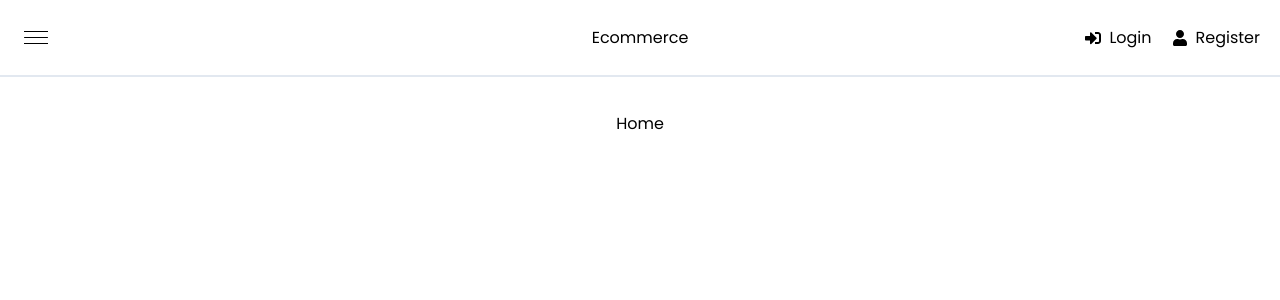
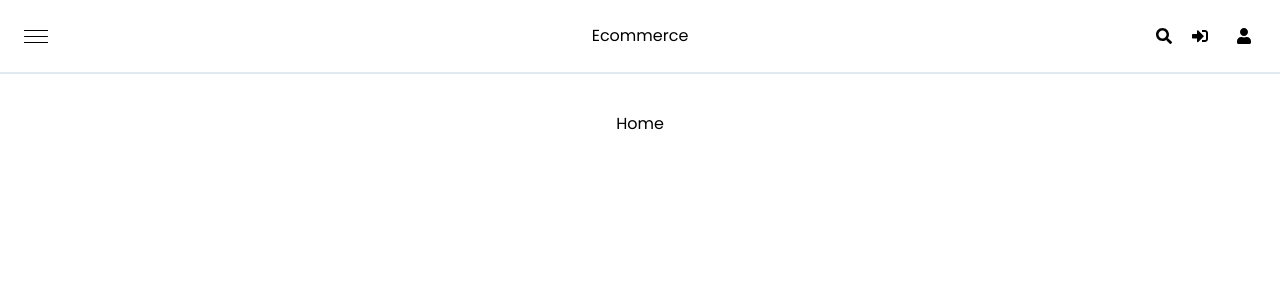
Before and after one commit to stefanlple/Ecommerce, a React (Create React App) app in the folder frontend/: page / in a window 1280 px wide. Shown: the top 300 px of the page. Built offline with nearby package versions, Linux system fonts and the light colour scheme.

Commit message:
add header searchbar

```diff
--- a/frontend/src/components/Header.jsx
+++ b/frontend/src/components/Header.jsx
@@ -1,9 +1,10 @@
-import React from "react";
+import React, { useState } from "react";
 import {
   FaSignOutAlt,
   FaSignInAlt,
   FaUser,
   FaShoppingCart,
+  FaSearch,
 } from "react-icons/fa";
 import { Link } from "react-router-dom";
 import { useSelector, useDispatch } from "react-redux";
@@ -22,6 +23,11 @@ function Header() {
     navigate("/");
   };
 
+  const [searchBarIsOpen, setSearchBarIsOpen] = useState(false);
+
+  const handleSearchBar = (event) => {
+    setSearchBarIsOpen((curr) => !curr);
+  };
   return (
     <header className="flex justify-between items-center w-full fixed top-0 bg-white z-50 py-5 px-5 border-slate-200 border-b-2">
       <HamburgerMenu />
@@ -47,12 +53,33 @@ function Header() {
           </>
         ) : (
           <>
+            <li>
+              <form action="" className="flex">
+                <input
+                  type="text"
+                  name=""
+                  id=""
+                  className={`${
+                    !searchBarIsOpen ? "scale-x-0" : "scale-x-90"
+                  } origin-right bg-transparent text-black font-thin outline-none text-sm border-b-[1px] focus:border-b-black focus:border-b-2
+                  transition-all ease-in-out duration-200`}
+                  placeholder="SEARCH"
+                />
+                <button
+                  type={`${!searchBarIsOpen ? "submit" : "button"}`}
+                  className="text-black"
+                  onClick={handleSearchBar}
+                >
+                  <FaSearch />
+                </button>
+              </form>
+            </li>
             <li className="ml-5">
               <Link
                 className="flex items-center hover:text-gray-400"
                 to="/login"
               >
-                <FaSignInAlt className="mr-2" /> Login
+                <FaSignInAlt className="mr-2" />
               </Link>
             </li>
             <li className="ml-5">
@@ -60,7 +87,7 @@ function Header() {
                 className="flex items-center hover:text-gray-400"
                 to="/register"
               >
-                <FaUser className="mr-2" /> Register
+                <FaUser className="mr-2" />
               </Link>
             </li>
           </>
```
